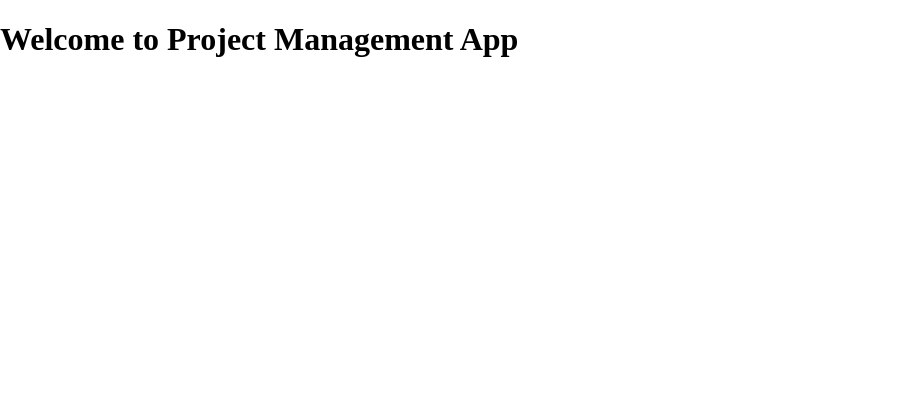
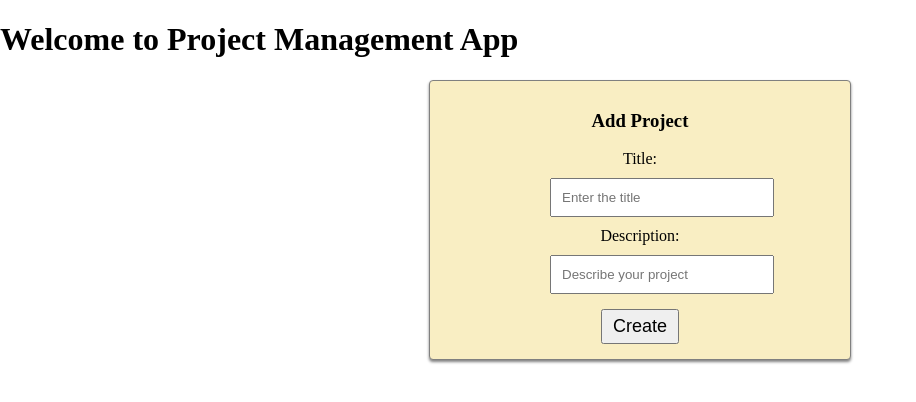
Before and after one commit to juliasohu/react-project-management, a React (Vite) app: page /projects/create in a window 1280 px wide. Shown: the top 402 px of the page, without its empty margins (0-916 px from the left). Built offline with nearby package versions, Linux system fonts and the light colour scheme.

Commit message:
Create add project form with POST

```diff
--- a/src/App.jsx
+++ b/src/App.jsx
@@ -2,6 +2,7 @@
 import HomePage from "./pages/HomePage";
 import Navbar from "./components/Navbar";
 import ProjectListPage from "./pages/ProjectListPage";
+import CreateProjectPage from "./pages/CreateProjectPage";
 
 function App() {
   return (
@@ -11,6 +12,7 @@
       <Routes>
         <Route path="/" element={<HomePage />} />
         <Route path="/projects" element={<ProjectListPage />} />
+        <Route path="/projects/create" element = {<CreateProjectPage />} />
       </Routes>
     </>
   );
--- /dev/null
+++ b/src/pages/CreateProjectPage.jsx
@@ -0,0 +1,63 @@
+import { useState } from "react";
+import { API_URL } from "../config/api";
+import axios from "axios";
+
+function CreateProjectPage() {
+
+    const [title, setTitle] = useState("");
+    const [description, setDescription] = useState("")
+
+    const handleSubmit = (e) => {
+        e.preventDefault();
+
+        const newProject = {
+            title: title,
+            description: description,
+        }
+
+        axios.post(`${API_URL}/projects`, newProject)
+        .then(response => {
+            console.log("SUCCESSSSSS")
+            setTitle("")
+            setDescription("")
+        })
+        .catch(e => console.log("Error creating a new project :(", e))
+
+    }
+
+
+    return (
+        <div className="CreateProjectPage">
+            <h3>Add Project</h3>
+
+            <form onSubmit={handleSubmit}>
+
+                <label>
+                    Title:
+                    <input
+                        type="text"
+                        name="title"
+                        placeholder="Enter the title"
+                        value={title}
+                        onChange={(e) => { setTitle(e.target.value) }}
+                    />
+                </label>
+
+                <label>
+                    Description:
+                    <input
+                        type="text"
+                        name="description"
+                        placeholder="Describe your project"
+                        value={description}
+                        onChange={(e) => { setDescription(e.target.value) }}
+                    />
+                </label>
+
+                <button>Create</button>
+            </form>
+        </div>
+    )
+}
+
+export default CreateProjectPage;
```
